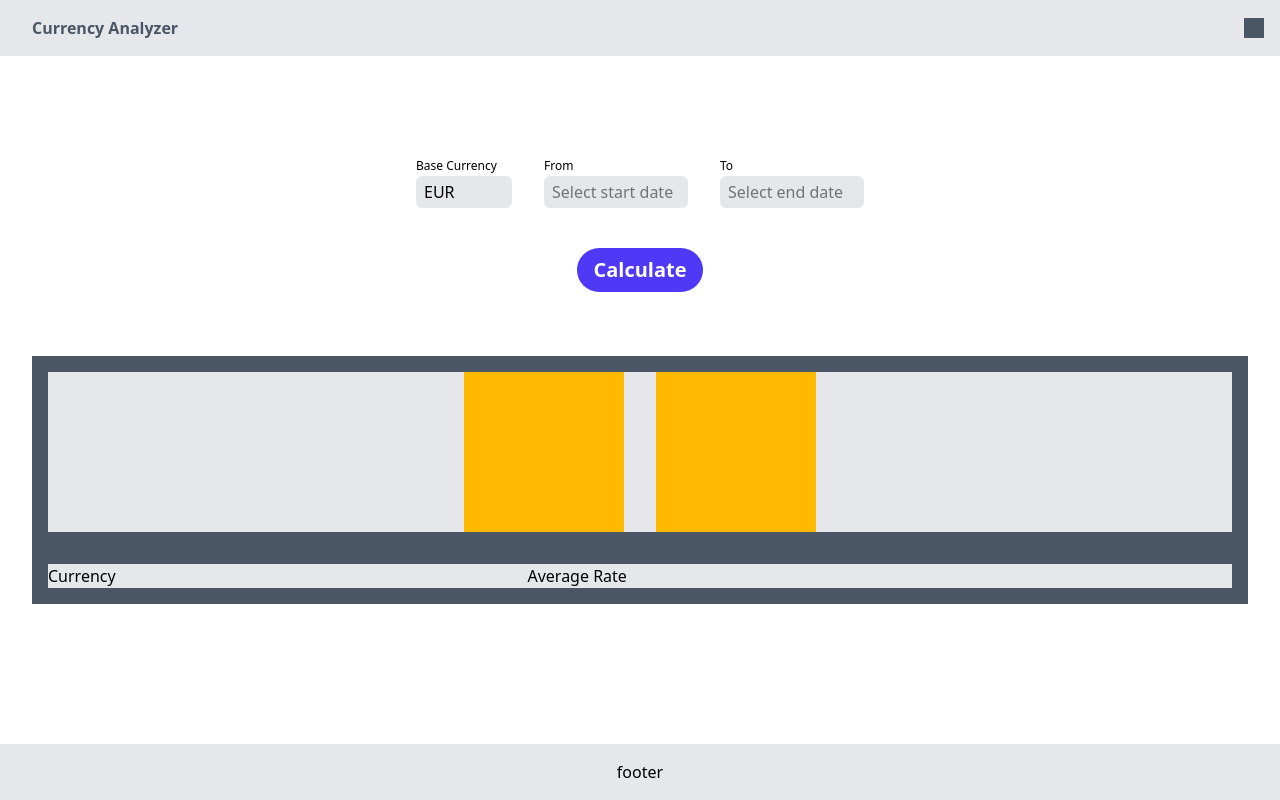
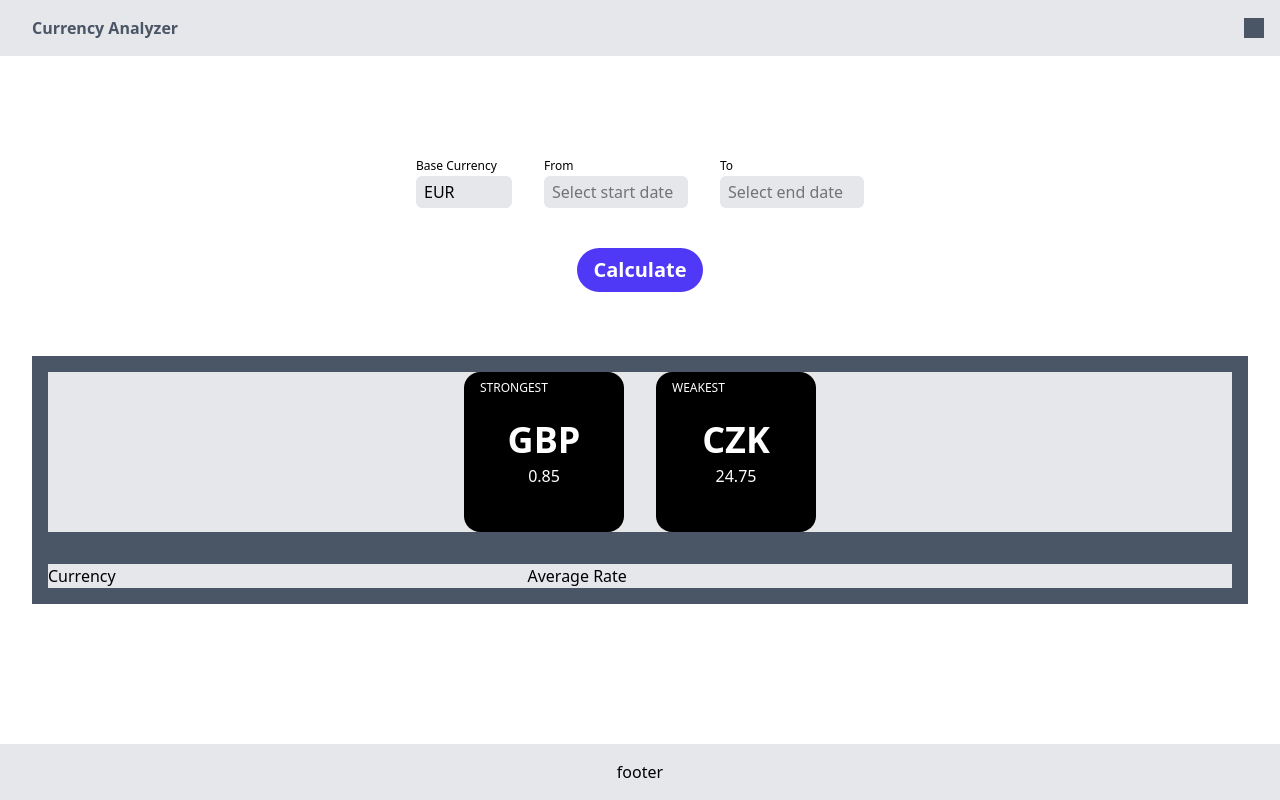
Before and after one commit to Matej-Prikryl/MTI_STIN_CurrencyAnalyzer, a website: page frontend/index.html in a window 1280 px wide. Drawn offline with nearby package versions, Linux system fonts and the light colour scheme.

Commit message:
Currency Extremes Display (#25)

```diff
--- a/frontend/index.html
+++ b/frontend/index.html
@@ -44,8 +44,16 @@
 
         <div class="bg-gray-600 flex flex-col w-full p-4 gap-8 mt-12">
             <div class="flex gap-8 bg-gray-200 w-full justify-center">
-                <div class="bg-amber-400 w-40 h-40"></div>
-                <div class="bg-amber-400 w-40 h-40"></div>
+                <div class="currency-extreme-display">
+                    <label for="strongest-currency">Strongest</label>
+                    <h1 id="strongest-currency">GBP</h1>
+                    <p>0.85</p>
+                </div>
+                <div class="currency-extreme-display">
+                    <label for="weakest-currency">Weakest</label>
+                    <h1 id="weakest-currency">CZK</h1>
+                    <p>24.75</p>
+                </div>
             </div>
             <table class="bg-gray-200">
                 <th>
--- a/frontend/input.css
+++ b/frontend/input.css
@@ -24,6 +24,18 @@
 
     .datepicker {
         @apply bg-gray-200 w-full h-max px-2 py-1 rounded-md focus:outline-none;
+    }
+
+    .currency-extreme-display {
+        @apply bg-black w-40 h-40 rounded-2xl p-4 text-white uppercase text-center relative;
+    }
+
+    .currency-extreme-display label {
+        @apply text-xs text-left absolute top-2 left-4;
+    }
+
+    .currency-extreme-display h1 {
+        @apply text-4xl font-bold mt-8 mb-1;
     }
 }
 
```
Also changed, not shown: frontend/output.css.
